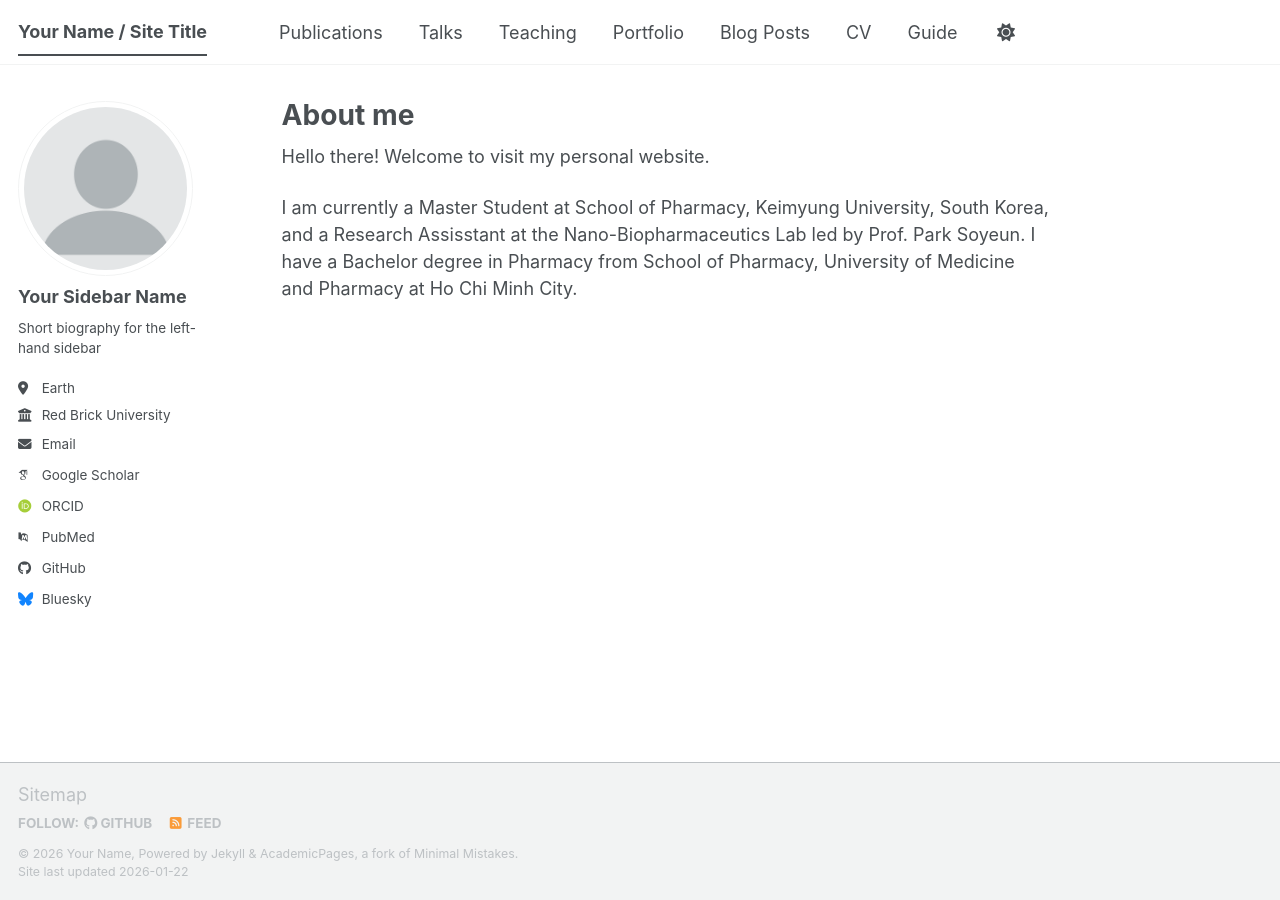
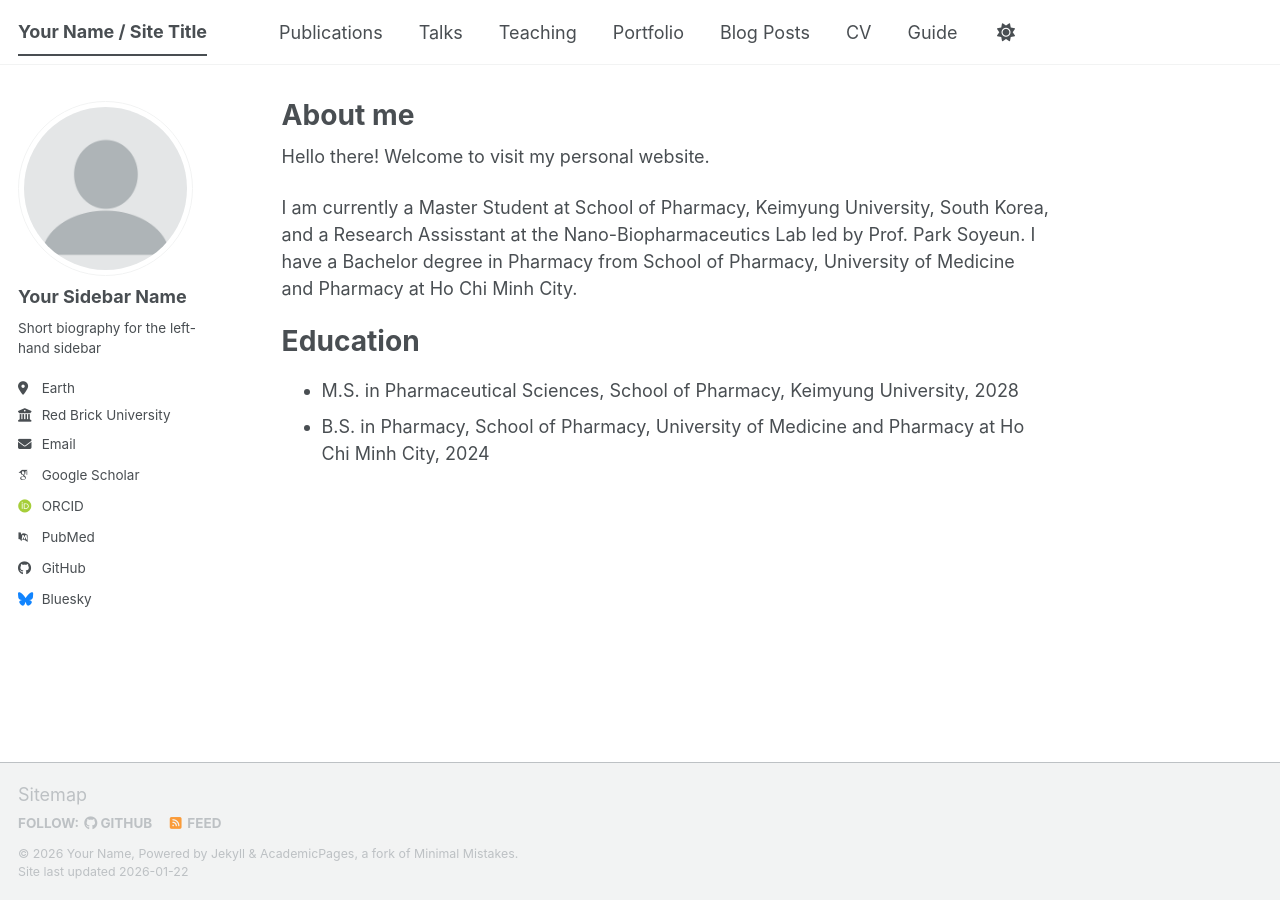
Before and after one commit to tranminhduy-git/tmduy.github.io, a Jekyll site: the page built from _pages/about.md, in a window 1280 px wide. Built offline with Jekyll 4.4.1, drawn with Linux system fonts in a browser that asks for light colours; some web fonts are replaced; a script bundle is joined from its source files by our own code; library files that are not in the unit come from our copies.

Commit message:
Update about.md

```diff
--- a/_pages/about.md
+++ b/_pages/about.md
@@ -10,3 +10,8 @@ redirect_from:
 Hello there! Welcome to visit my personal website.
 
 I am currently a Master Student at School of Pharmacy, Keimyung University, South Korea, and a Research Assisstant at the Nano-Biopharmaceutics Lab led by Prof. Park Soyeun. I have a Bachelor degree in Pharmacy from School of Pharmacy, University of Medicine and Pharmacy at Ho Chi Minh City.
+
+Education
+======
+* M.S. in Pharmaceutical Sciences, School of Pharmacy, Keimyung University, 2028
+* B.S. in Pharmacy, School of Pharmacy, University of Medicine and Pharmacy at Ho Chi Minh City, 2024
```
